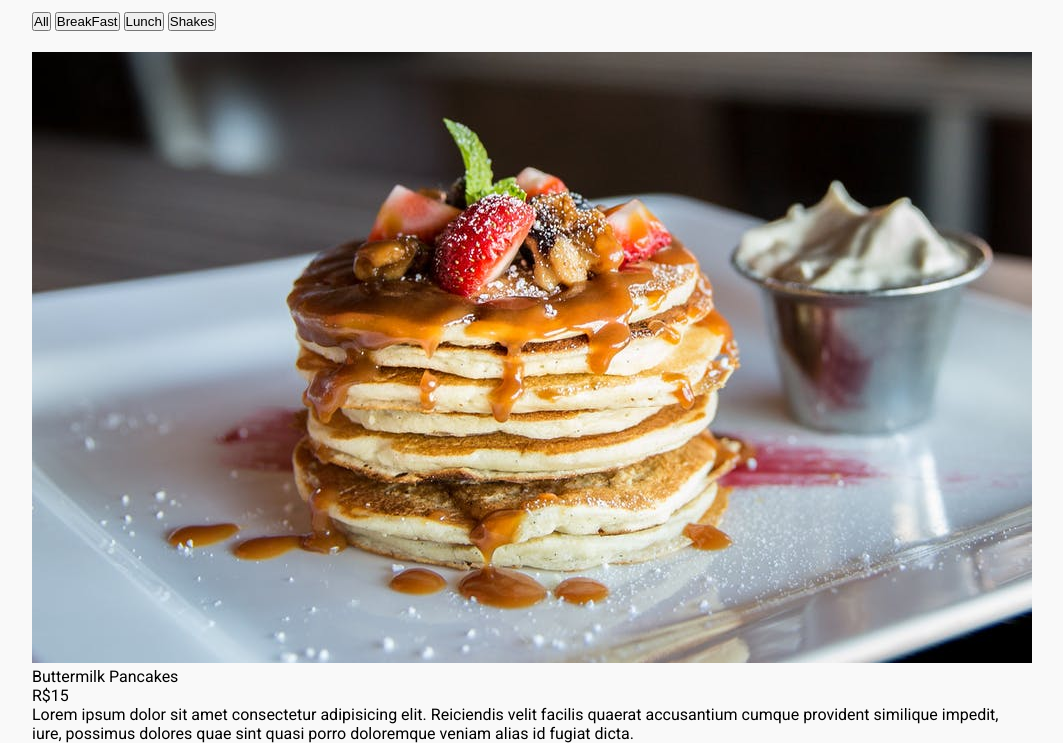
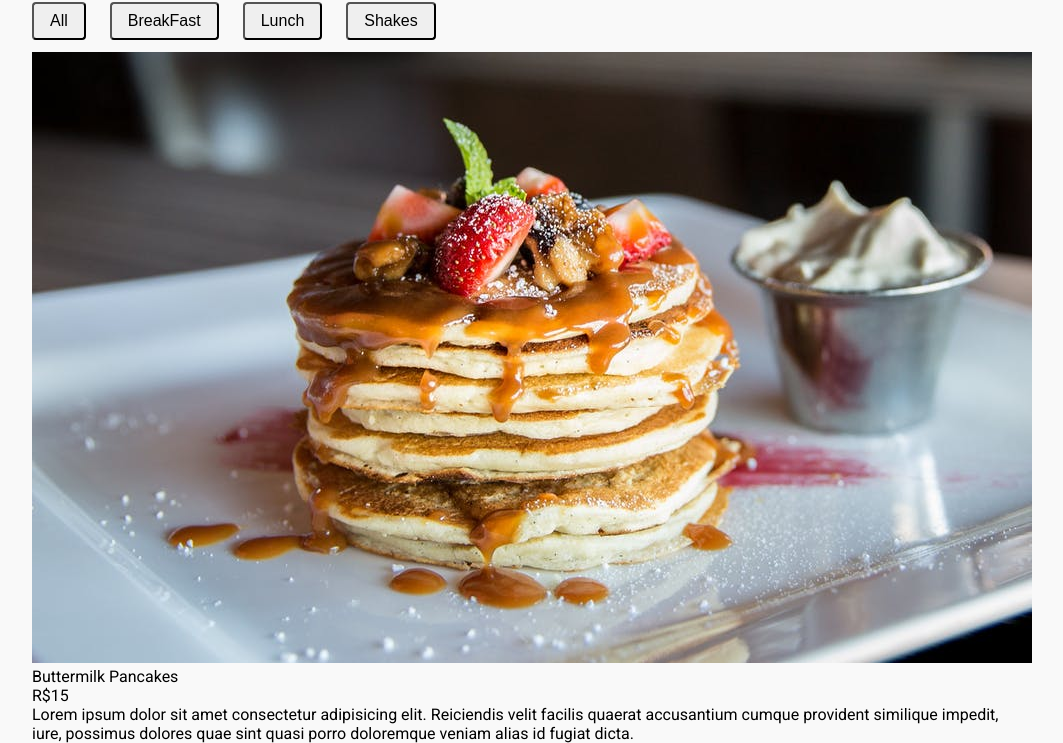
Before and after one commit to alvaroomiranda/projetoMenu, a plain HTML site: page index.html in a window 1280 px wide. Shown: the part 158-901 px from the top of the page, without its empty margins (108-1171 px from the left). Drawn offline with Linux system fonts and the light colour scheme.

Commit message:
Quinto Commit

```diff
--- a/css/style.css
+++ b/css/style.css
@@ -50,3 +50,16 @@ main header h2::after{
     margin: 0 auto;
     background-color: #c59d5f;
 }
+
+main header .button-container{
+    display: flex;
+    gap: 2.4rem;
+}
+
+main header .button-container button{
+    border-color: 2px solid #c59d5f;
+    font-size: 1.6rem;
+    text-transform: capitalize;
+    border-radius: 0.4rem;
+    padding: 0.8rem 1.6rem;
+}
```
